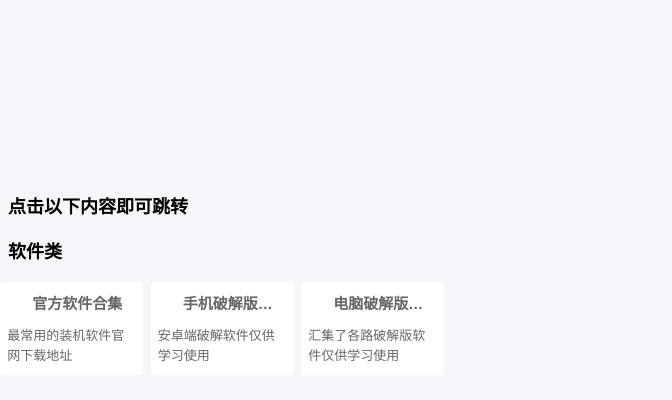
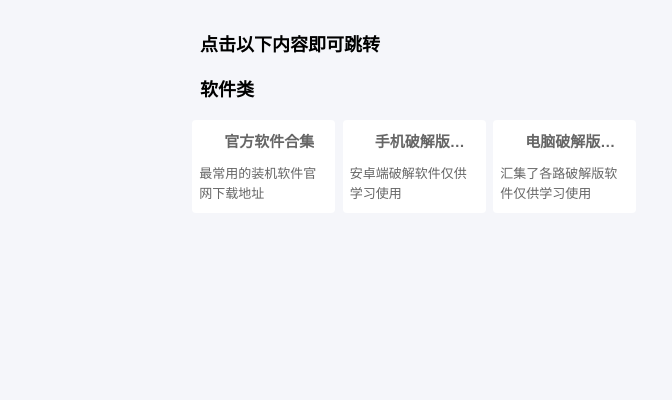
Before and after one commit to renqiuzeng/renqiuzeng.github.io, a plain HTML site: page index.html in a window 1280 px wide. Shown: the whole page, without its empty margins (0-672 px from the left). Drawn offline with Linux system fonts and the light colour scheme.

Commit message:
Update style.css

```diff
--- a/style.css
+++ b/style.css
@@ -35,7 +35,7 @@ a {
 .site-main {
     width: 70%;
     margin-top: 30px;
-    margin-top: 15%;
+    margin-left: 15%;
 }
 
 .site-main .site-name {
```
